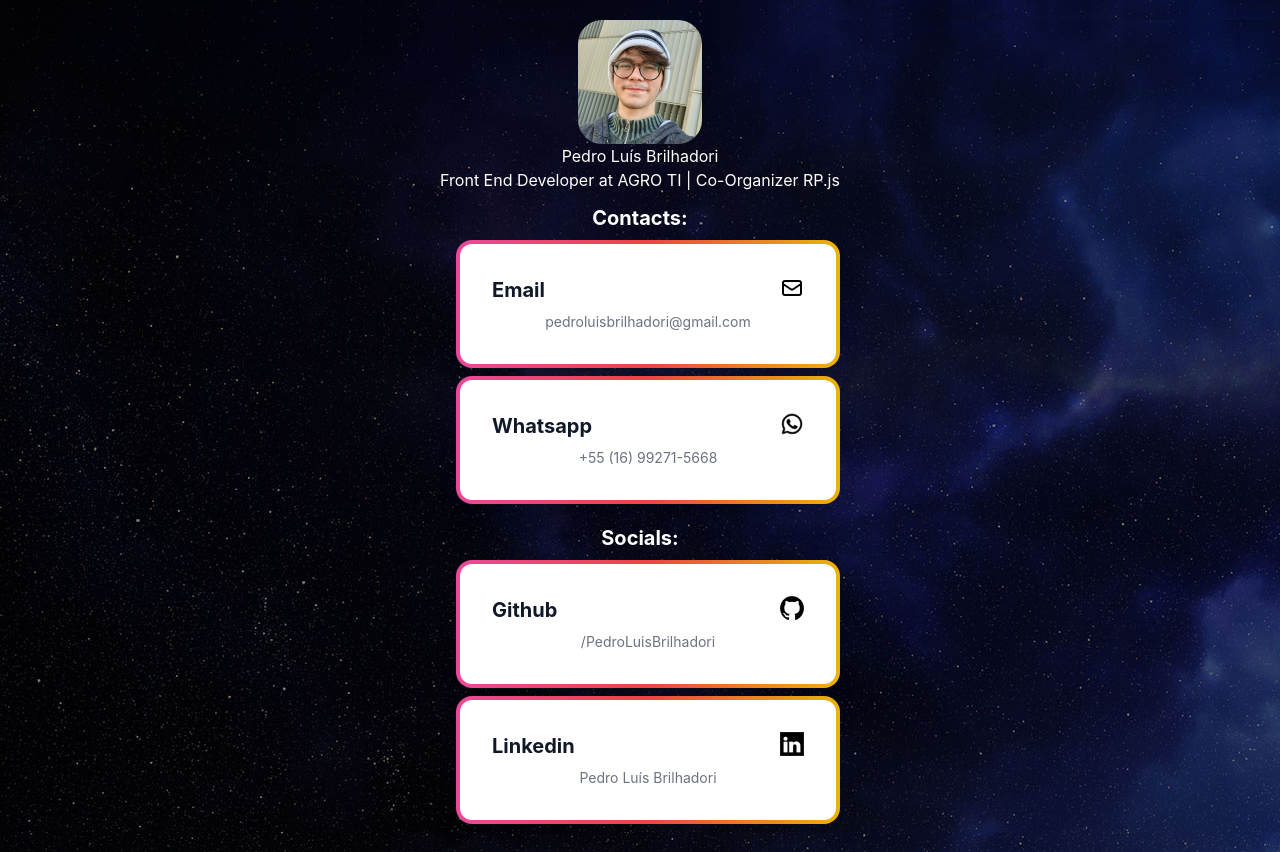
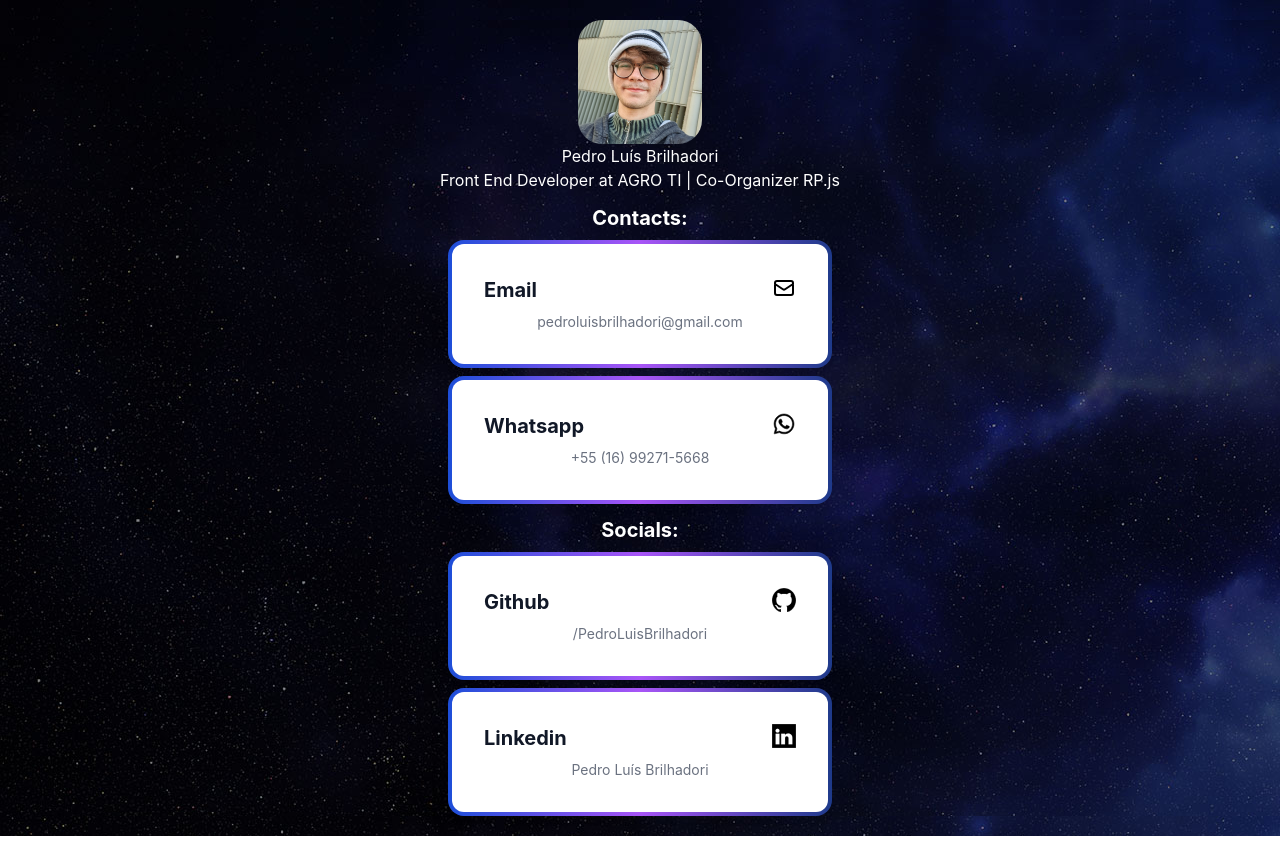
Before and after one commit to PedroLuisBrilhadori/my-links, a Next.js app: page / in a window 1280 px wide. Built offline with nearby package versions, Linux system fonts and the light colour scheme; no server answers.

Commit message:
style(cards): centralize and change gradient color

```diff
--- a/src/components/card/card.tsx
+++ b/src/components/card/card.tsx
@@ -30,7 +30,7 @@ function CardComponent({ text, title, icon, redirect }: CardConfig) {
   const titleCss = config.icon ? `flex justify-between` : `self-center`;
 
   return (
-    <div className="p-1 shadow-xl bg-gradient-to-r from-pink-500 via-red-500 to-yellow-500 rounded-2xl w-full m-2">
+    <div className="p-1 shadow-xl bg-gradient-to-r from-blue-700 via-purple-500 to-blue-900 rounded-2xl w-full mt-2">
       <a
         rel="noreferrer"
         target="_blank"
```
